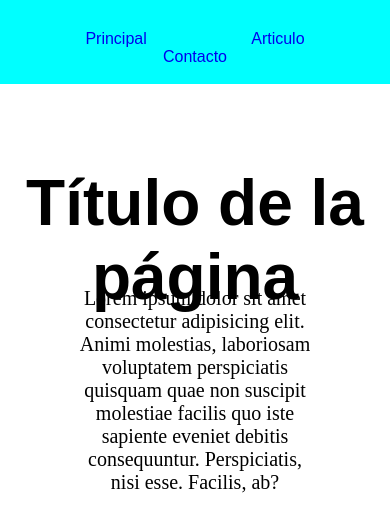
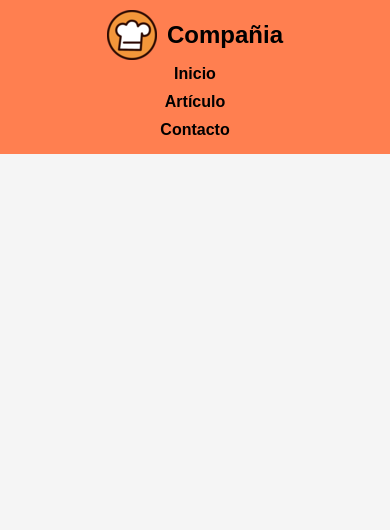
Before and after one commit to lautypetelin/lautypetelin.github.io, a plain HTML site: page index.html in a window 390 px wide. Drawn offline with Linux system fonts and the light colour scheme.

Commit message:
Agregué cabecero responsive

```diff
--- a/css/styles.css
+++ b/css/styles.css
@@ -1,45 +1,67 @@
+*{
+    margin: 0;
+    box-sizing: border-box;
+    text-decoration: none;
+    color: black;
+}
+
 body{
     font-family: sans-serif;
-    margin: 0;
-    box-sizing: border-box;
+    background-color: rgb(245, 245, 245);
 }
 
-.conteiner{
-    width: 100vw;
-    height: 100vh;
+.container{
+    max-width: 1400px;
+    margin: auto;
 }
 
-.navbar{
-    text-align: center;
-    height: 10vh;
-    background-color: aqua;
+header{
+    background-color: coral;
+    position: fixed;
+    width: 100%;
 }
 
-ul{
-    margin: 0;
-    padding: 30px;
+header .logo{
+    display: flex;
+    align-items: center;
 }
 
-ul>a{
-    padding: 0px 50px;
-    text-decoration: none;
+.logo img{
+    height: 50px;
+    margin-right: 10px;
 }
 
-ul>a:hover{
-    text-decoration: underline;
+header .container{
+    display: flex;
+    flex-direction: column;
+    align-items: center;
+    padding: 10px;
 }
 
-.title{
-    padding-top: 10%;
-    font-size: 32px;
-    height: 17vh;
+header .navbar{
+    display: flex;
+    flex-direction: column;
     text-align: center;
 }
 
-.parrafo{
-    margin: auto;
-    text-align: center;
-    width: 60%;
-    font-size: 20px;
-    font-family: 'Times New Roman', Times, serif;
+header nav a{
+    font-weight: 600;
+    padding: 5px 10px;
 }
+
+nav a:hover{
+    color: white;
+}
+
+/*Cuando la pantalla supere los 720px*/
+@media (min-width:720px){
+
+    header .container{
+        flex-direction: row;
+        justify-content: space-between; /*Separamos los elementos a los extremos.*/
+    }
+
+    header .navbar{
+        flex-direction: row;
+    }
+}
--- a/index.html
+++ b/index.html
@@ -1,37 +1,29 @@
 <!DOCTYPE html>
-<html lang="en">
+<html lang="es">
 
   <head>
     <meta charset="UTF-8" />
     <meta name="viewport" content="width=device-width, initial-scale=1.0" />
-    <title>Sitio Web</title>
-    <link rel="stylesheet" href="/css/styles.css">
+    <link rel="stylesheet" href="/css/styles.css" />
+    <title>Sitio Web | Página principal</title>
   </head>
 
   <body>
 
-    <header id="inicio">
+    <!--Cabecero-->
+    <header>
+      <div class="container">
+        <a class="logo" href="/index.html">
+          <img src="/img/logo.png" alt="Logo del sitio." />
+          <h2 class="nombre-empresa">Compañia</h2>
+        </a>
 
-        <div class="container">
-
-            <nav class="navbar">
-                <ul>
-                    <a href="/index.html">Principal</a>
-                    <a href="/articulo.html">Articulo</a>
-                    <a href="/contacto.html">Contacto</a>
-                </ul>
-            </nav>
-
-            <div class="title">
-                <h1>Título de la página</h1>
-            </div>
-
-            <div class="parrafo">
-                <p>Lorem ipsum dolor sit amet consectetur adipisicing elit. Animi molestias, laboriosam voluptatem perspiciatis quisquam quae non suscipit molestiae facilis quo iste sapiente eveniet debitis consequuntur. Perspiciatis, nisi esse. Facilis, ab?</p>
-            </div>
-
-        </div>
-
+        <nav class="navbar">
+          <a class="nab-link" href="/index.html">Inicio</a>
+          <a class="nab-link" href="/articulo.html">Artículo</a>
+          <a class="nab-link" href="/contacto.html">Contacto</a>
+        </nav>
+      </div>
     </header>
-
+  </body>
 </html>
```
Also changed, not shown: articulo.html (+23 -21 lines), contacto.html (+24 -15 lines), img/logo.png (added).
